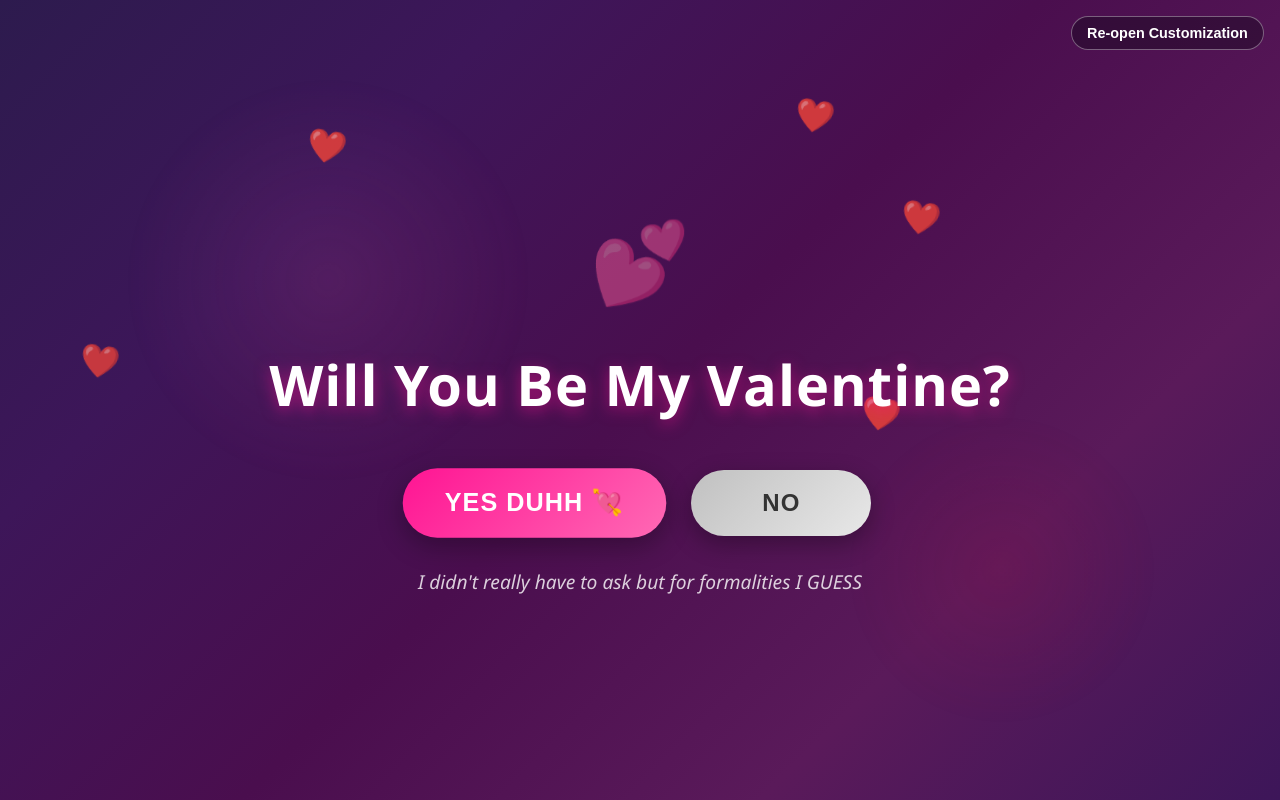
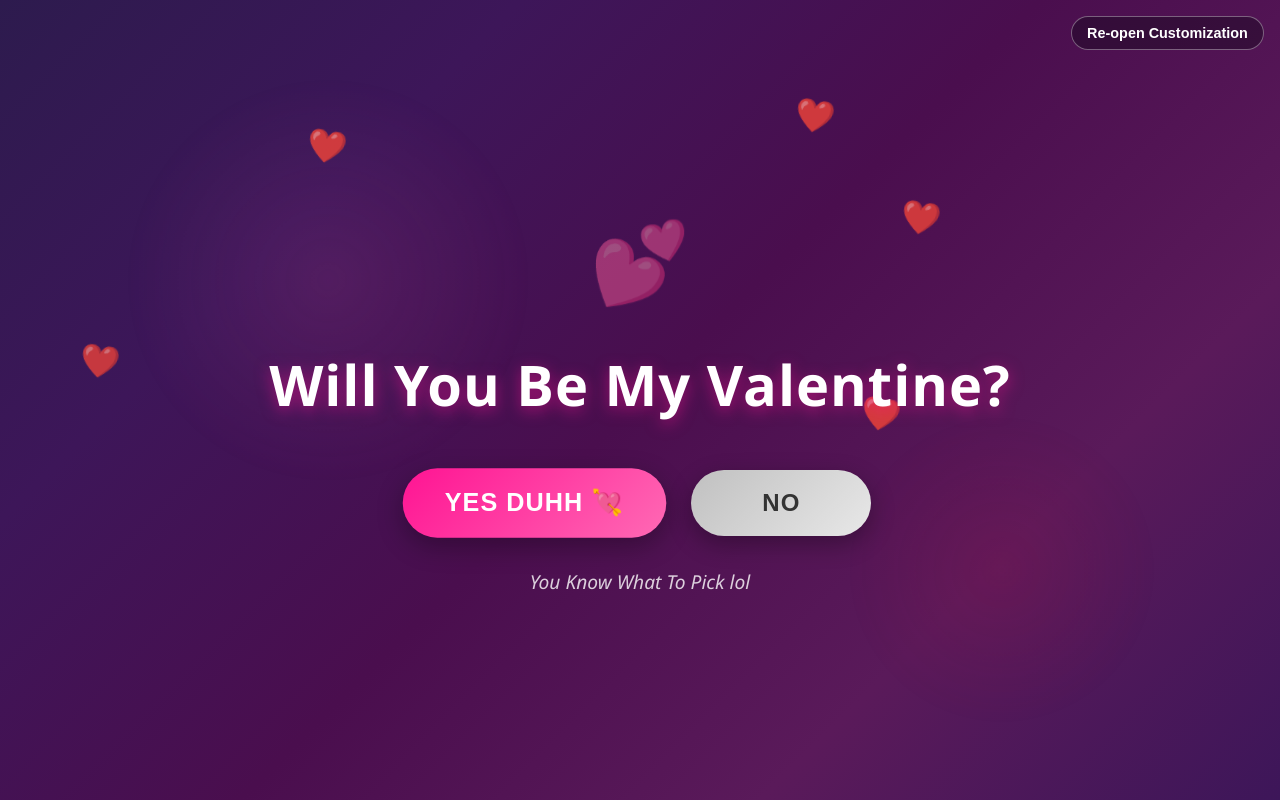
Before and after one commit to castrox2/Valentines, a React (Create React App) app: page / in a window 1280 px wide. Both pictures are taken after typing "Sample" into the empty fields and a click on the button "Save and Start". Built offline with nearby package versions, Linux system fonts and the light colour scheme.

Commit message:
PATCH 1.1.2
Changed app icon to a heart

```diff
--- a/package.json
+++ b/package.json
@@ -35,6 +35,7 @@
       "build/**/*",
       "public/electron.js",
       "public/preload.js",
+      "public/heart-icon.ico",
       "package.json"
     ],
     "directories": {
@@ -43,6 +44,7 @@
     },
     "win": {
       "signAndEditExecutable": false,
+      "icon": "public/heart-icon.ico",
       "target": [
         "nsis",
         "portable"
--- a/public/electron.js
+++ b/public/electron.js
@@ -6,10 +6,12 @@ let mainWindow;
 
 function createWindow() {
   const preloadPath = path.join(__dirname, 'preload.js');
+  const windowIconPath = path.join(__dirname, 'heart-icon.ico');
 
   mainWindow = new BrowserWindow({
     width: 1000,
     height: 800,
+    icon: windowIconPath,
     webPreferences: {
       preload: preloadPath,
       nodeIntegration: false,
--- a/src/pages/ValentinePage.tsx
+++ b/src/pages/ValentinePage.tsx
@@ -86,7 +86,7 @@ const ValentinePage: React.FC<ValentinePageProps> = ({
           </button>
         </div>
 
-        <p className="hint-text">I didn't really have to ask but for formalities I GUESS </p>
+        <p className="hint-text">You Know What To Pick lol</p>
       </div>
     </div>
   );
```
Also changed, not shown: 2 other files (tests, documents, lock files or other folders).
